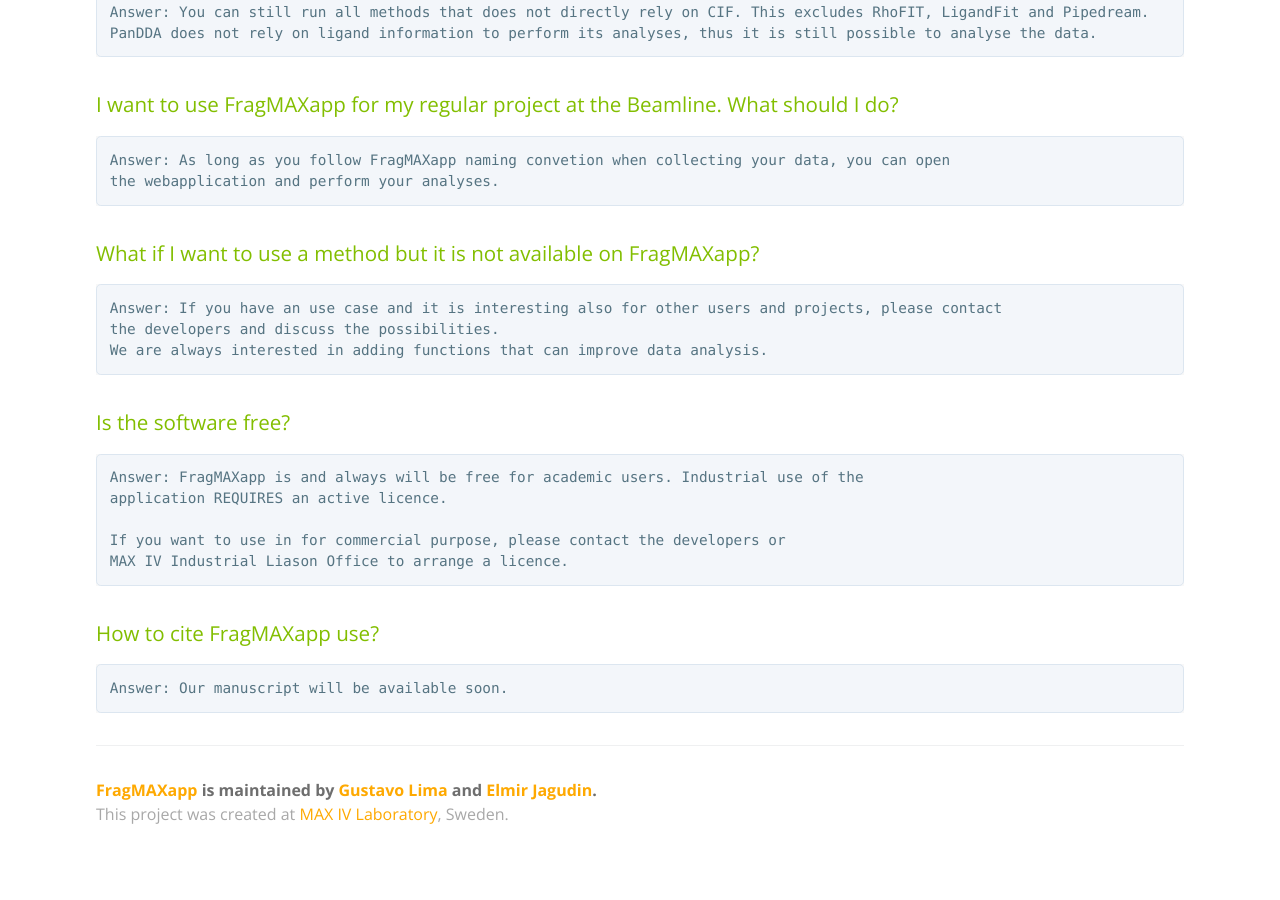
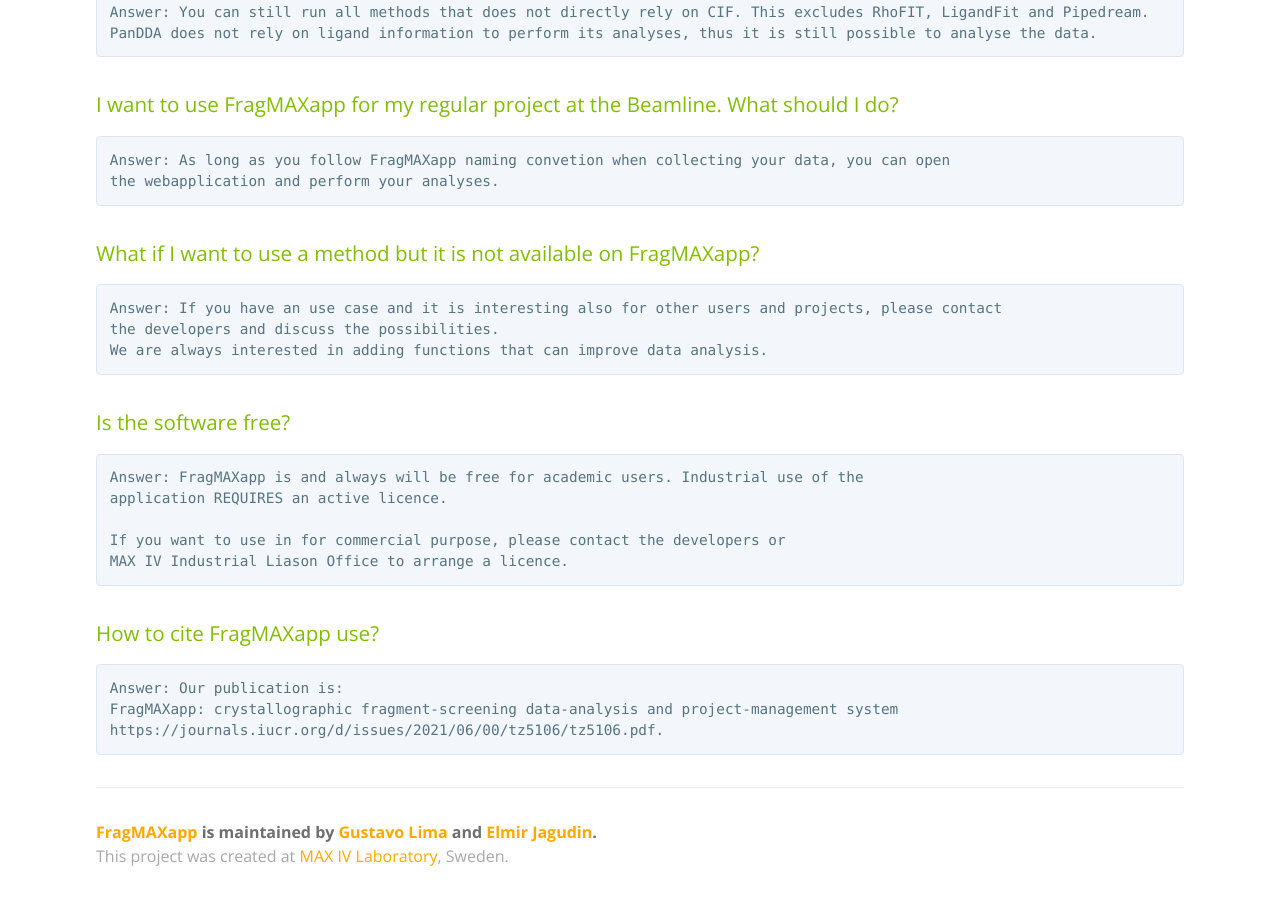
Before and after one commit to FragMAX/fragmax.github.io, a Jekyll site: the page built from faq.md, in a window 1280 px wide and 900 px high, scrolled down 847 px. Built offline with Jekyll 4.4.1, drawn with Linux system fonts in a browser that asks for light colours; before the commit the page ends 1705 px from its top, so only the background shows below that.

Commit message:
Update faq.md

````diff
--- a/faq.md
+++ b/faq.md
@@ -53,5 +53,7 @@ MAX IV Industrial Liason Office to arrange a licence.
 ### How to cite FragMAXapp use?
 
 ```
-Answer: Our manuscript will be available soon.
+Answer: Our publication is:
+FragMAXapp: crystallographic fragment-screening data-analysis and project-management system
+https://journals.iucr.org/d/issues/2021/06/00/tz5106/tz5106.pdf.
 ```
````
